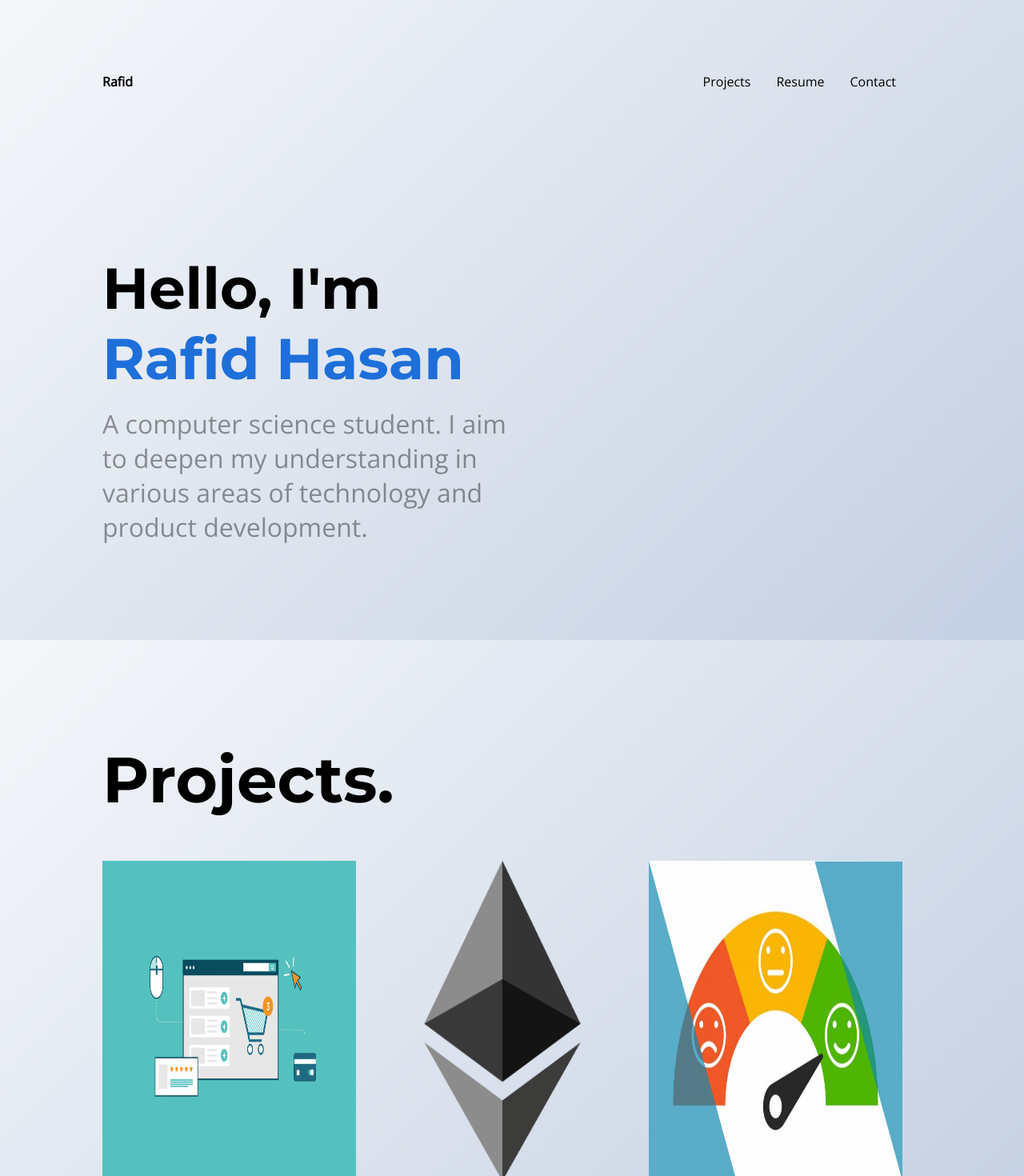
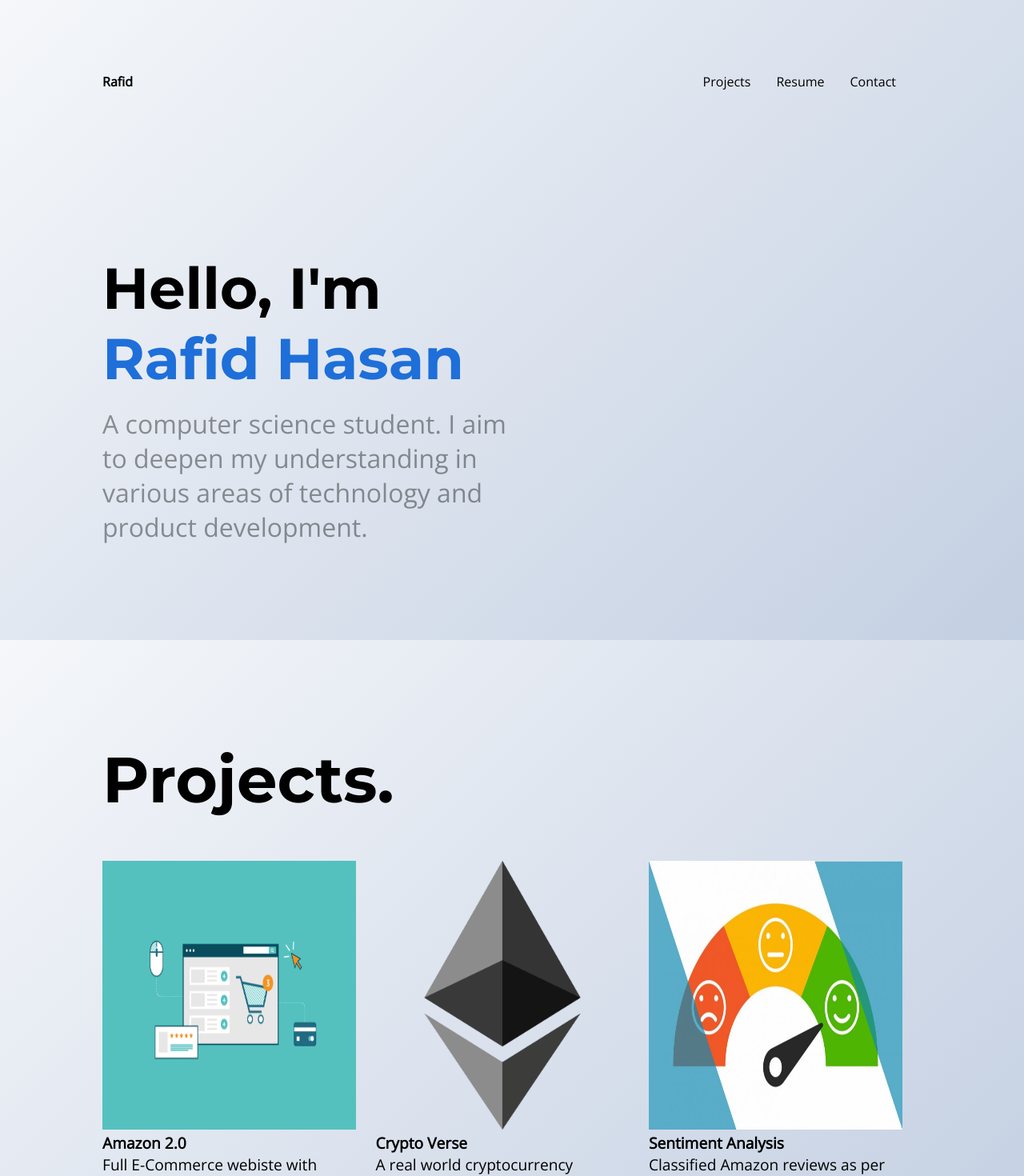
Before and after one commit to rafid001/Portfolio-Website, a React (Create React App) app: page / in a window 1280 px wide. Shown: the top 1470 px of the page at 80% size. Built offline with nearby package versions, Linux system fonts and the light colour scheme.

Commit message:
Update App.css

```diff
--- a/src/App.css
+++ b/src/App.css
@@ -121,7 +121,7 @@ a {
   width: calc(100% - 69%);
 }
 .work_container .projects_container img {
-  height: 25rem;
+  height: 21rem;
   width: 100%;
   transition: transform 0.5s ease;
 }
```
